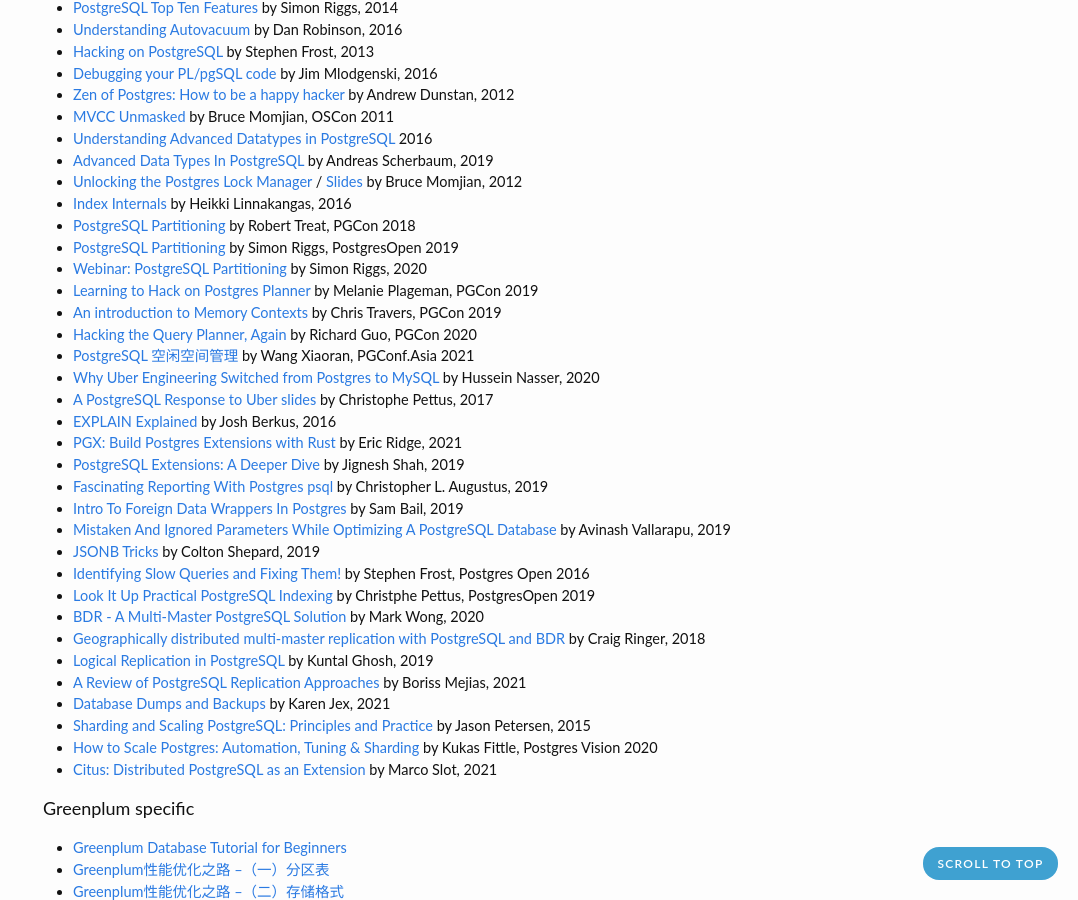
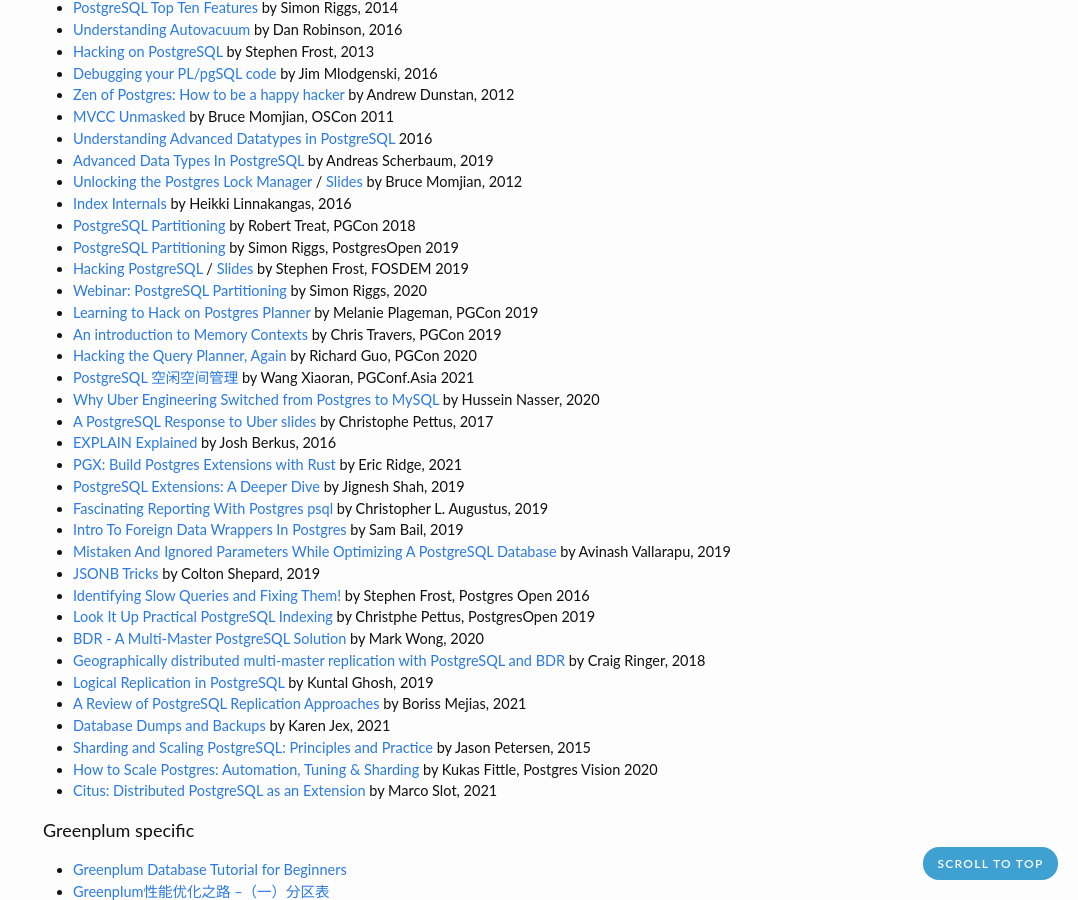
Before and after one commit to zhjwpku/zhjwpku.github.io, a Jekyll site: the page built from _posts/2022-07-12-awesome-postgres.md, in a window 1280 px wide and 900 px high, scrolled down 2562 px. Shown: the whole window, without its empty margins (202-1280 px from the left). Built offline with Jekyll 4.4.1, drawn with Linux system fonts in a browser that asks for light colours; comment, search, counter and statistics services are not loaded.

Commit message:
Hacking PostgreSQL by Stephen Frost, FOSDEM 2019
Signed-off-by: Junwang Zhao <zhjwpku@gmail.com>

```diff
--- a/_posts/2022-07-12-awesome-postgres.md
+++ b/_posts/2022-07-12-awesome-postgres.md
@@ -131,6 +131,7 @@
 - [Index Internals](https://www.youtube.com/watch?v=W6B8-srOsrs) by Heikki Linnakangas, 2016
 - [PostgreSQL Partitioning](https://www.youtube.com/watch?v=yp_8QSWOcTI) by Robert Treat, PGCon 2018
 - [PostgreSQL Partitioning](https://www.youtube.com/watch?v=JWQVDKw1HVk) by Simon Riggs, PostgresOpen 2019
+- [Hacking PostgreSQL](https://www.youtube.com/watch?v=uSEXTcEiXGQ) / [Slides](https://www.postgresql.eu/events/fosdem2019/sessions/session/2282/slides/160/hackingpg.pdf) by Stephen Frost, FOSDEM 2019
 - [Webinar: PostgreSQL Partitioning](https://www.youtube.com/watch?v=7VCSmuHMpfk) by Simon Riggs, 2020
 - [Learning to Hack on Postgres Planner](https://www.youtube.com/watch?v=j7UPVU5UCV4) by Melanie Plageman, PGCon 2019
 - [An introduction to Memory Contexts](https://www.youtube.com/watch?v=tP2pHbKz2R0) by Chris Travers, PGCon 2019
```
